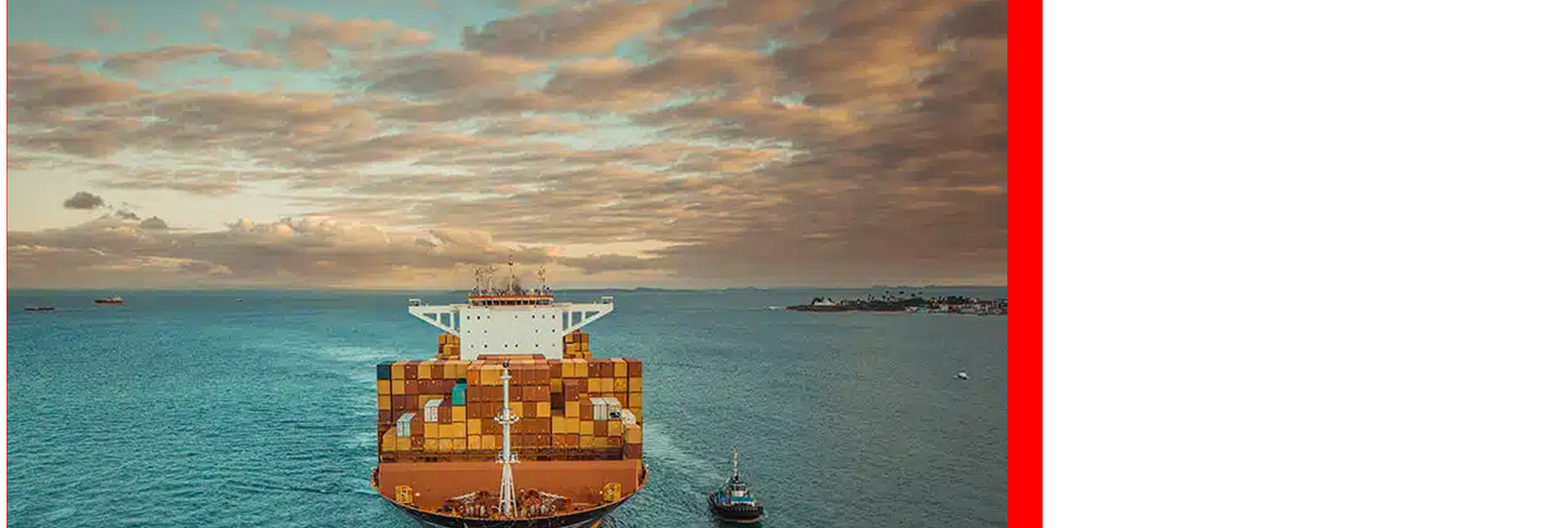
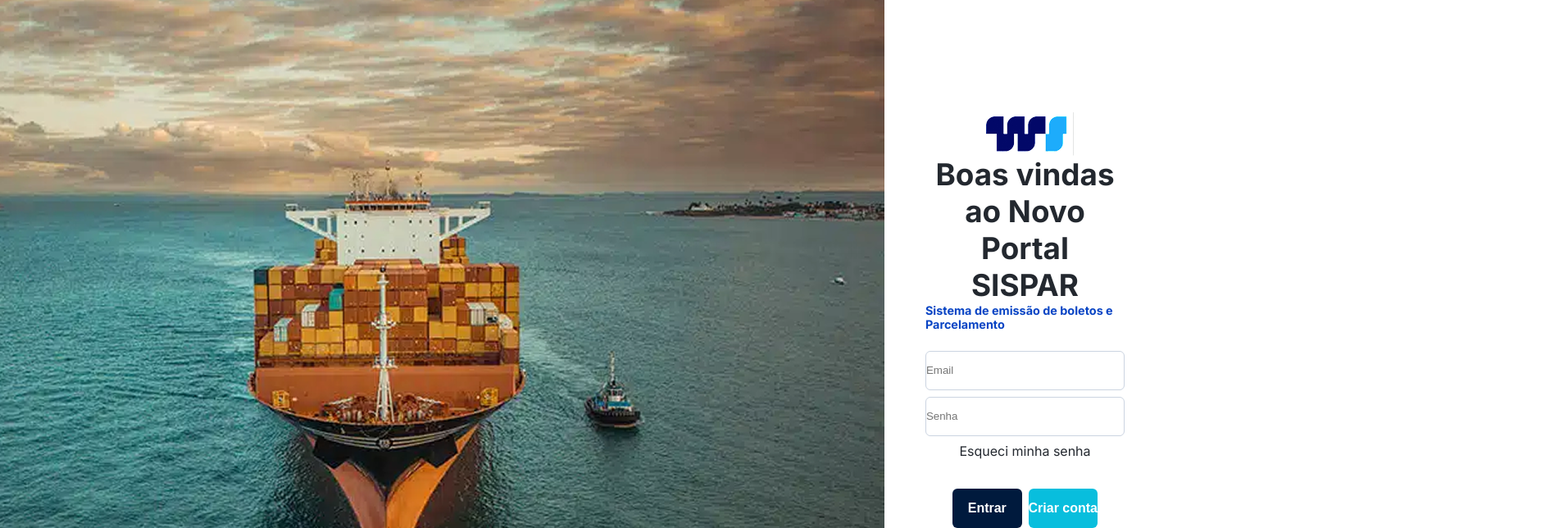
Before and after one commit to KarinPortfolio/sispar, a React (Vite) app: page / in a window 1280 px wide. Shown: the part 40-684 px from the top of the page at 82% size, 1891 px wide, since content can reach past the window. Built offline with nearby package versions, Linux system fonts and the light colour scheme.

Commit message:
pagina login

```diff
--- a/src/components/login/Login.jsx
+++ b/src/components/login/Login.jsx
@@ -4,11 +4,9 @@ import styles from "./Login.module.scss"; //importando o componente de estiliza
 
 function Login() {
   return (
-    <main>
-      <section className={styles.ContainerLogin}>
-        <img src={Capa} alt="foto de um navio cargueiro" />
-      </section>
-      <section>
+    <main className={styles.ContainerLogin}>
+      <img src={Capa} alt="foto de um navio cargueiro" />
+      <section className={styles.Login}>
         <img src={Logo} alt="Logo da Wilson Sons" />
         <h1>Boas vindas ao Novo Portal SISPAR</h1>
         <p>Sistema de emissão de boletos e Parcelamento</p>
@@ -25,10 +23,10 @@ function Login() {
             id="password"
             placeholder="Senha"
           ></input>
-          <p>Esqueci minha senha</p>
+          <a href="#">Esqueci minha senha</a>
           <div>
-            <button>Entrar</button>
-            <button>Criar conta</button>
+            <button className={styles.btnEntrar}>Entrar</button>
+            <button className={styles.btnCriar}>Criar conta</button>
           </div>
         </form>
       </section>
--- a/src/components/login/Login.module.scss
+++ b/src/components/login/Login.module.scss
@@ -1,3 +1,118 @@
+@import url("https://fonts.googleapis.com/css2?family=Inter:ital,opsz,wght@0,14..32,100..900;1,14..32,100..900&display=swap");
+* {
+  margin: 0;
+  padding: 0;
+  box-sizing: border-box;
+}
+
+main {
+  font-family: "Inter", sans-serif;
+  justify-content: center;
+  align-items: center;
+}
 .ContainerLogin {
-  background-color: red;
+  display: flex;
+  flex-direction: row;
+  height: 100vh;
+  width: 100vh;
+  background-color: #f5f5f5;
+  .img {
+    height: 1080px;
+    width: 1220px;
+  }
 }
+.Login {
+  width: 700px;
+  display: flex;
+  flex-direction: column;
+  justify-content: center;
+  align-items: center;
+  background-color: #fff;
+  padding: 50px;
+  height: 100vh;
+}
+.img {
+  height: 52px;
+  width: 116px;
+}
+h1 {
+  width: 19vw;
+  text-align: center;
+  align-items: center;
+  font-size: 2.3em;
+  font-weight: 700;
+  color: #23282f;
+  justify-content: center;
+  align-items: center;
+}
+p {
+  font-size: 0.9em;
+  font-weight: 700;
+  align-items: center;
+  justify-content: center;
+  color: #0844c4;
+}
+form {
+  margin-top: 1.5rem;
+  display: flex;
+  flex-direction: column;
+  justify-content: center;
+  align-items: center;
+  width: 19vw;
+  input {
+    margin-bottom: 0.5rem;
+    border: 0.8px solid #cbd4e1;
+    border-radius: 6px;
+    width: 100%;
+    height: 6vh;
+  }
+  input:hover {
+    border: 0.8px solid #001a3d;
+  }
+  input:focus {
+    border: 0.8px solid #001a3d;
+    box-shadow: 0 0 0 0.3rem #cbd4c1;
+  }
+  a {
+    font-size: 1em;
+    font-weight: 400;
+    color: #23282f;
+    text-decoration: none;
+  }
+}
+
+div {
+  display: flex;
+  flex-direction: row;
+  justify-content: center;
+  width: 100vw;
+  margin-top: 2rem;
+  .btnEntrar {
+    width: 6.6vw;
+    height: 6vh;
+    margin: 4px;
+    background-color: #001a3d;
+    font-size: 1em;
+    font-weight: 700;
+    color: #fff;
+    border: none;
+    border-radius: 6px;
+  }
+  .btnEntrar:hover {
+    background-color: #033879;
+  }
+  .btnCriar {
+    width: 6.6vw;
+    height: 6vh;
+    margin: 4px;
+    background-color: #08bedd;
+    font-size: 1em;
+    font-weight: 700;
+    color: #fff;
+    border: none;
+    border-radius: 6px;
+  }
+  .btnCriar:hover {
+    background-color: #08acc7;
+  }
+}
```
Also changed, not shown: src/App.jsx (+6 -6 lines).
